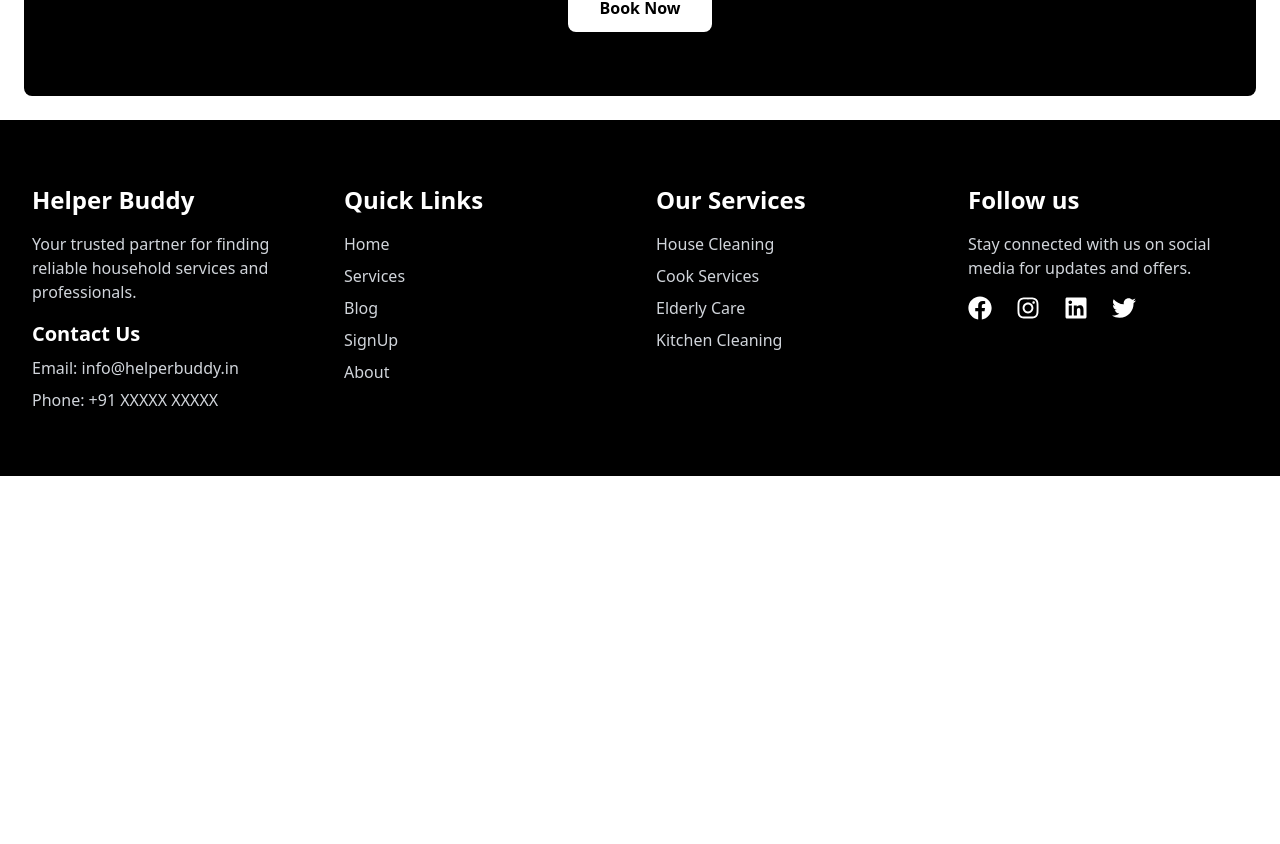
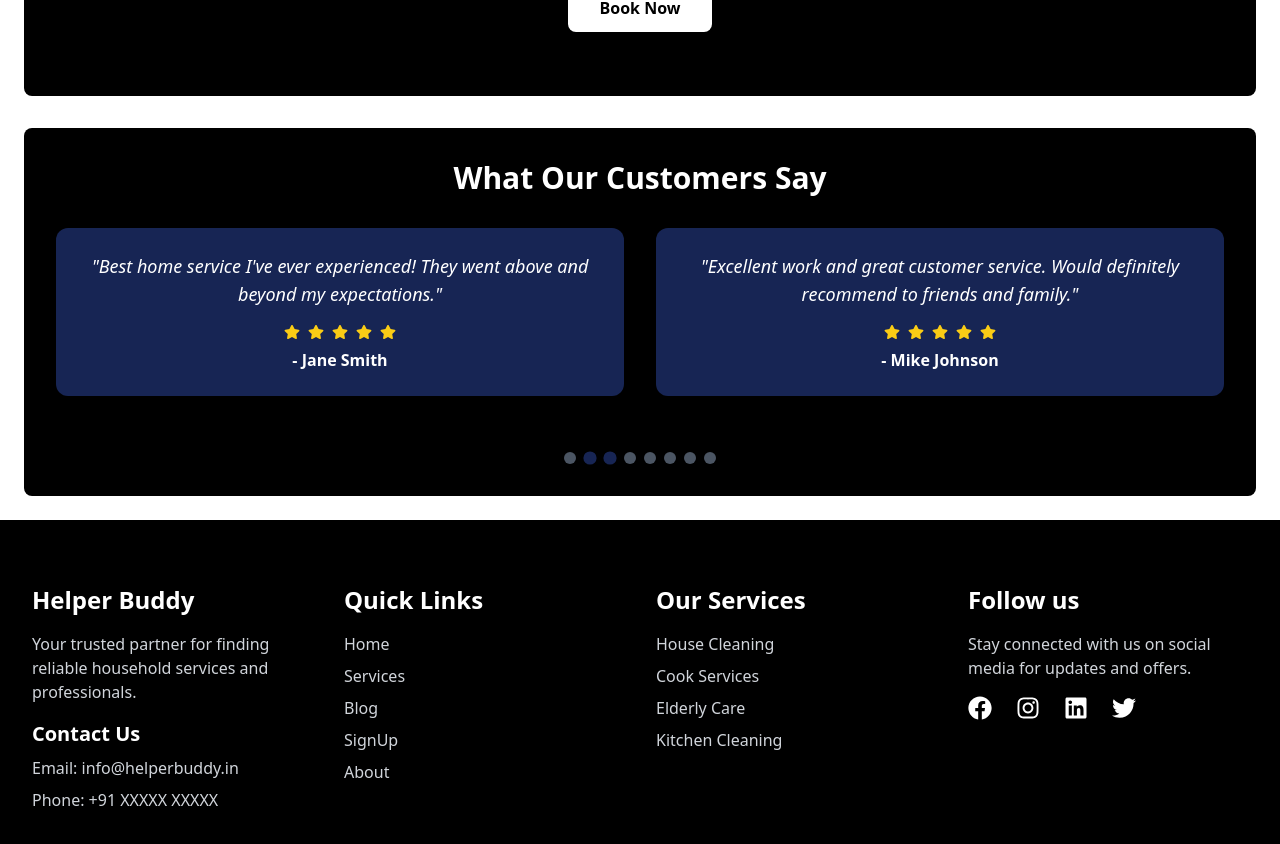
Before and after one commit to vivek98ji/nishit_parmar, a Next.js app: page / in a window 1280 px wide. Shown: the part 1512-2356 px from the top of the page. Before the commit the page ends 1988 px from the top, so only its background shows below. Built offline with nearby package versions, Linux system fonts and the light colour scheme.

Commit message:
feat:added comment section on home page

```diff
--- a/src/pages/components/homepage/homepage.tsx
+++ b/src/pages/components/homepage/homepage.tsx
@@ -1,5 +1,5 @@
-import React, { useState } from 'react';
-import { motion } from 'framer-motion';
+import React, { useState, useEffect } from 'react';
+import { motion, AnimatePresence } from 'framer-motion';
 import { FaSearch, FaStar, FaCheckCircle } from "react-icons/fa";
 
 // Define types for service and modal items
@@ -18,6 +18,14 @@ interface ModalItem {
 interface ModalContent {
   title: string;
   items: ModalItem[];
+}
+
+// Add this interface for testimonials
+interface Testimonial {
+  id: number;
+  text: string;
+  author: string;
+  rating: number;
 }
 
 const responsive = {
@@ -320,6 +328,71 @@ const HomeServices: React.FC = () => {
     );
   };
 
+  // Add testimonials state
+  const [currentTestimonialIndex, setCurrentTestimonialIndex] = useState(0);
+
+  const testimonials: Testimonial[] = [
+    {
+      id: 1,
+      text: "Amazing service! Very professional and timely. The staff was courteous and did an excellent job.",
+      author: "John Doe",
+      rating: 5
+    },
+    {
+      id: 2,
+      text: "Best home service I've ever experienced! They went above and beyond my expectations.",
+      author: "Jane Smith",
+      rating: 5
+    },
+    {
+      id: 3,
+      text: "Excellent work and great customer service. Would definitely recommend to friends and family.",
+      author: "Mike Johnson",
+      rating: 5
+    },
+    {
+      id: 4,
+      text: "Very satisfied with the cleaning service! They were thorough and professional.",
+      author: "Sarah Wilson",
+      rating: 4
+    },
+    {
+      id: 5,
+      text: "The AC repair service was fantastic. They fixed the issue quickly and efficiently.",
+      author: "David Brown",
+      rating: 5
+    },
+    {
+      id: 6,
+      text: "Great experience with the plumbing service. Good value for money but slightly delayed.",
+      author: "Emily Taylor",
+      rating: 4
+    },
+    {
+      id: 7,
+      text: "The painting team did an outstanding job! My walls look absolutely perfect now.",
+      author: "Robert Clark",
+      rating: 5
+    },
+    {
+      id: 8,
+      text: "Exceptional salon service! The staff was skilled and the ambiance was wonderful.",
+      author: "Lisa Anderson",
+      rating: 5
+    }
+  ];
+
+  // Add useEffect for auto-sliding testimonials
+  useEffect(() => {
+    const timer = setInterval(() => {
+      setCurrentTestimonialIndex((prev) =>
+        prev === testimonials.length - 1 ? 0 : prev + 1
+      );
+    }, 3000); // Change testimonial every 3 seconds
+
+    return () => clearInterval(timer);
+  }, []);
+
   return (
     <div className="max-w-7xl mx-auto p-6 mt-12">
       {/* Add search bar */}
@@ -419,6 +492,70 @@ const HomeServices: React.FC = () => {
           Book Now
         </button>
       </section>
+
+      {/* Moving Testimonials - Two at a time */}
+      <div className="mt-8 bg-black p-8 rounded-lg overflow-hidden">
+        <h2 className="text-3xl font-bold mb-8 text-white text-center">What Our Customers Say</h2>
+        <div className="relative h-48">
+          <AnimatePresence mode='wait'>
+            <motion.div
+              key={currentTestimonialIndex}
+              initial={{ y: -100, opacity: 0 }}
+              animate={{ y: 0, opacity: 1 }}
+              exit={{ y: 100, opacity: 0 }}
+              transition={{ duration: 0.5 }}
+              className="grid grid-cols-2 gap-8"
+            >
+              <div className="w-full">
+                <div className="bg-blue-950 p-6 rounded-xl shadow-lg text-center h-full">
+                  <p className="text-lg italic mb-4 text-white">
+                    "{testimonials[currentTestimonialIndex].text}"
+                  </p>
+                  <div className="flex justify-center mb-2">
+                    {[...Array(testimonials[currentTestimonialIndex].rating)].map((_, i) => (
+                      <FaStar key={i} className="text-yellow-400 mx-1" />
+                    ))}
+                  </div>
+                  <p className="font-semibold text-white">
+                    - {testimonials[currentTestimonialIndex].author}
+                  </p>
+                </div>
+              </div>
+
+              <div className="w-full">
+                <div className="bg-blue-950 p-6 rounded-xl shadow-lg text-center h-full">
+                  <p className="text-lg italic mb-4 text-white">
+                    "{testimonials[(currentTestimonialIndex + 1) % testimonials.length].text}"
+                  </p>
+                  <div className="flex justify-center mb-2">
+                    {[...Array(testimonials[(currentTestimonialIndex + 1) % testimonials.length].rating)].map((_, i) => (
+                      <FaStar key={i} className="text-yellow-400 mx-1" />
+                    ))}
+                  </div>
+                  <p className="font-semibold text-white">
+                    - {testimonials[(currentTestimonialIndex + 1) % testimonials.length].author}
+                  </p>
+                </div>
+              </div>
+            </motion.div>
+          </AnimatePresence>
+        </div>
+
+        {/* Testimonial Indicators */}
+        <div className="flex justify-center mt-8">
+          {testimonials.map((_, index) => (
+            <button
+              key={index}
+              onClick={() => setCurrentTestimonialIndex(index)}
+              className={`mx-1 w-3 h-3 rounded-full transition-all duration-300 ${
+                index === currentTestimonialIndex || index === (currentTestimonialIndex + 1) % testimonials.length
+                  ? 'bg-blue-950 scale-110'
+                  : 'bg-gray-600 hover:bg-gray-400'
+              }`}
+            />
+          ))}
+        </div>
+      </div>
     </div>
   );
 };
```
